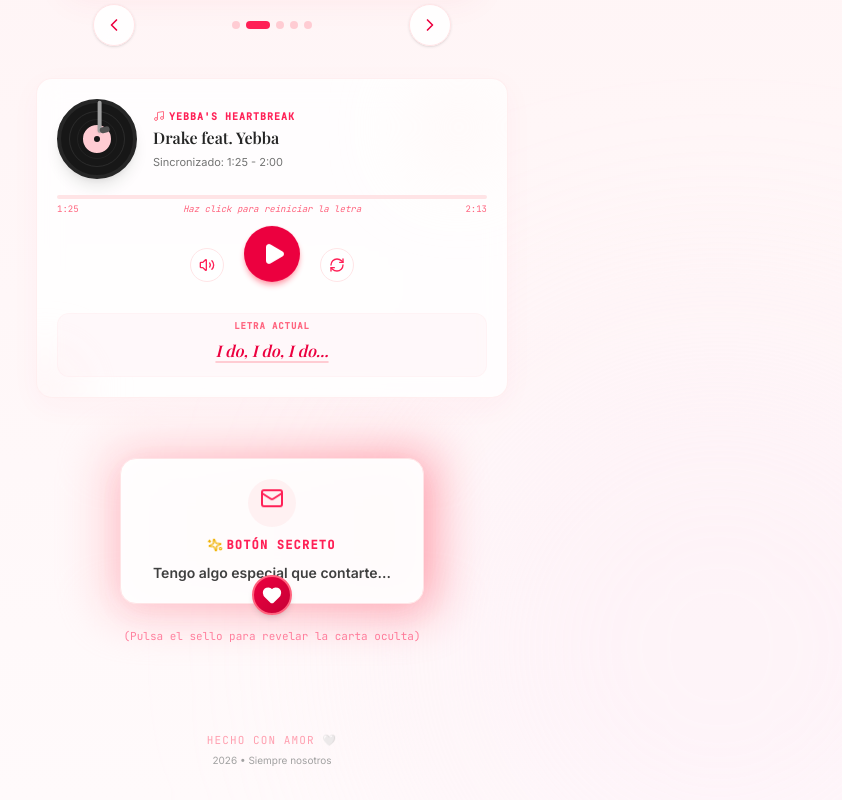
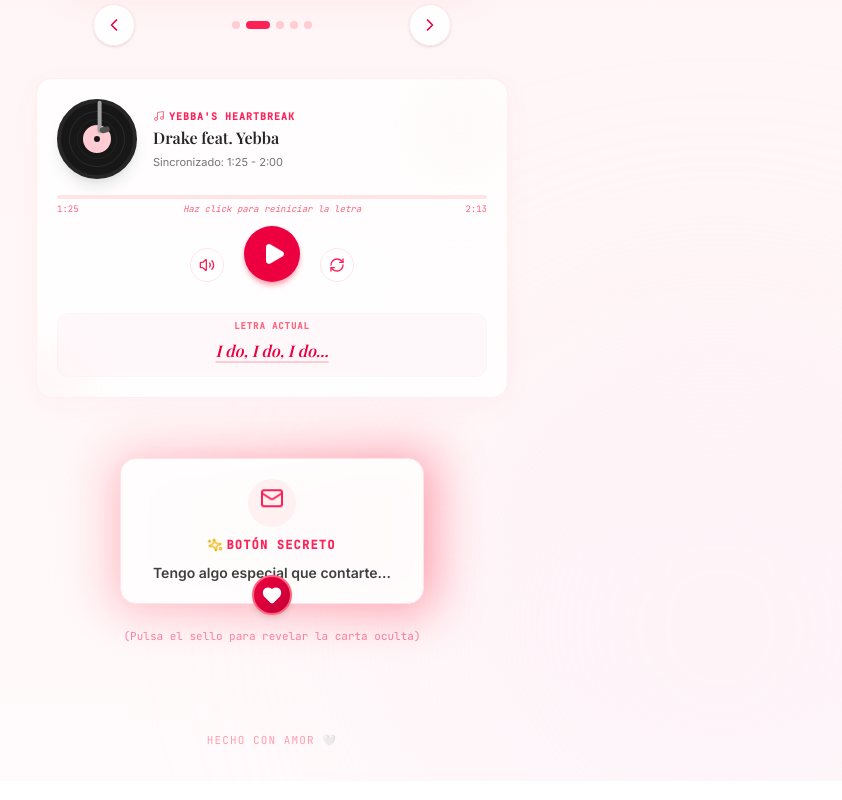
Before and after one commit to deadlyaim/yebbasheartbreak.love, a React (Vite) app: page / in a window 1280 px wide. Shown: the part 876-1676 px from the top of the page, without its empty margins (368-1210 px from the left). Built offline with nearby package versions, Linux system fonts and the light colour scheme; a web font is replaced by a local one.

Commit message:
Update App.tsx

```diff
--- a/src/App.tsx
+++ b/src/App.tsx
@@ -90,9 +90,6 @@
           <p className="text-[11px] font-mono text-rose-400/60 uppercase tracking-widest flex items-center gap-1 justify-center">
             Hecho con amor 🤍
           </p>
-          <p className="text-[10px] font-sans text-neutral-400">
-            {new Date().getFullYear()} • Siempre nosotros
-          </p>
         </div>
       </footer>
     </div>
```
